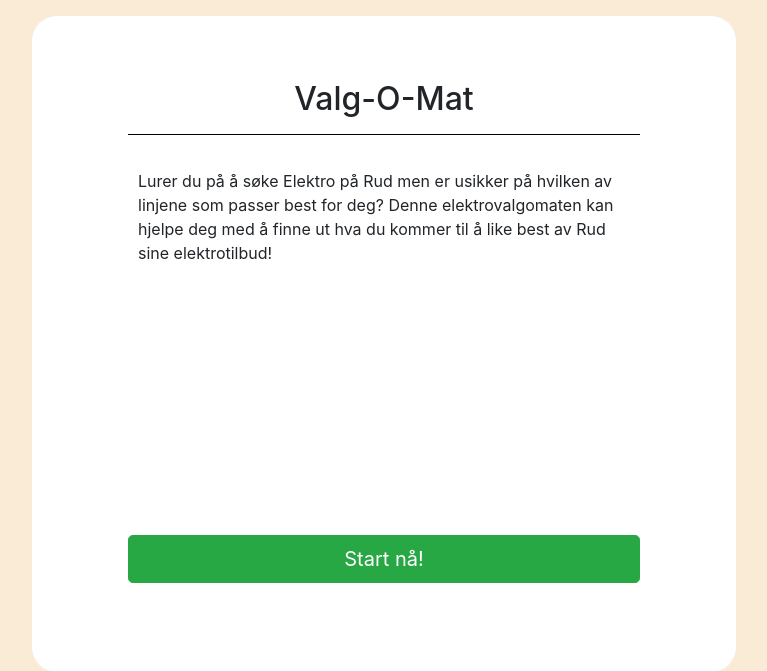
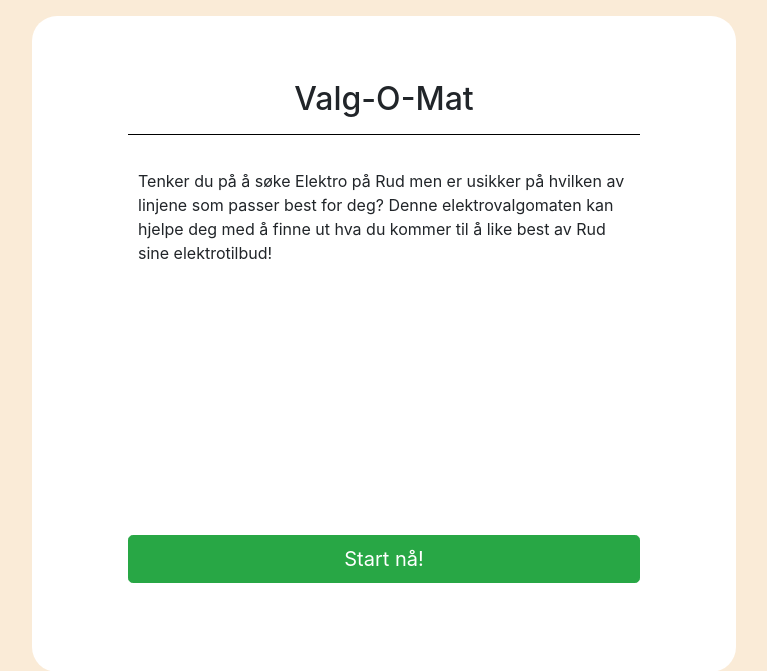
Before and after one commit to Jorrre/Valg-O-Mat, a Flask app: page / in a window 1280 px wide. Shown: the top 671 px of the page, without its empty margins (256-1023 px from the left). Run offline with Flask 2, Linux system fonts and the light colour scheme; some libraries are stand-ins or nearby versions.

Commit message:
Update index.html

```diff
--- a/templates/index.html
+++ b/templates/index.html
@@ -19,7 +19,7 @@
                     <h2 class="title">Valg-O-Mat</h2>
 
                     <p class="description">
-                        Lurer du på å søke Elektro på Rud men er usikker på hvilken av linjene som passer best for deg? Denne elektrovalgomaten kan hjelpe deg med å finne ut hva du kommer til å like best av Rud sine elektrotilbud!
+                        Tenker du på å søke Elektro på Rud men er usikker på hvilken av linjene som passer best for deg? Denne elektrovalgomaten kan hjelpe deg med å finne ut hva du kommer til å like best av Rud sine elektrotilbud!
                     </p>
 
                     <p class="begin"><a class="btn btn-lg btn-success start" role="button" href="slides.html">Start nå!</a></p>
```
